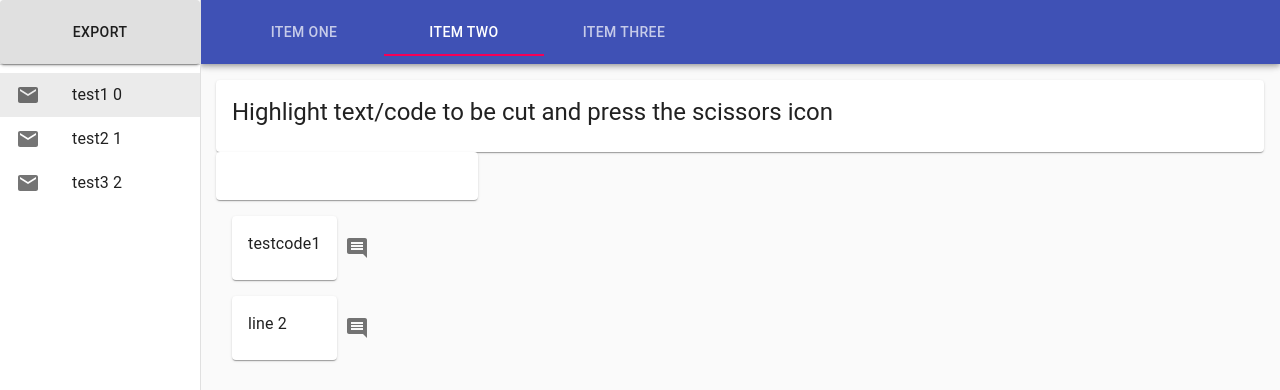
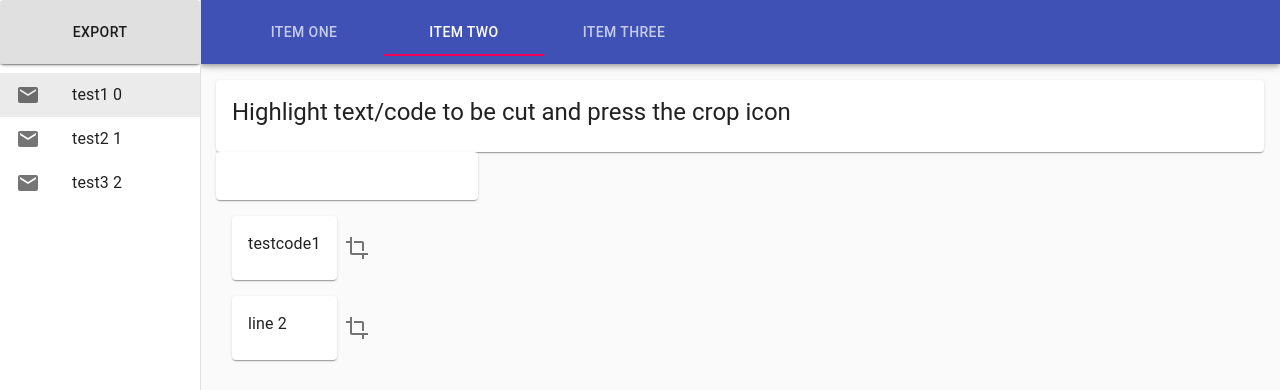
Before and after one commit to Chr1stian/masterapp, a React (Create React App) app: page / in a window 1280 px wide. Both pictures are taken after a click on the tab "ITEM TWO". Shown: the top 390 px of the page. Built offline with nearby package versions, Linux system fonts and the light colour scheme.

Commit message:
Changed to more descriptive icon

```diff
--- a/src/components/CodeOutput.tsx
+++ b/src/components/CodeOutput.tsx
@@ -28,7 +28,7 @@ const CodeOutput: React.FC<CodeOutputProps> = (props: CodeOutputProps) => {
   return (
     <div className={classes.wrapper}>
       <DirectionCard
-        text={"Highlight text/code to be cut and press the scissors icon"}
+        text={"Highlight text/code to be cut and press the crop icon"}
       ></DirectionCard>
       <CodeOutputGaps task={task} />
       <CodeOutputView
--- a/src/components/CodeOutputView.tsx
+++ b/src/components/CodeOutputView.tsx
@@ -10,10 +10,9 @@ import {
   IconButton,
   Card,
   Typography,
-  CardContent,
-  Button
+  CardContent
 } from "@material-ui/core";
-import CommentIcon from "@material-ui/icons/Comment";
+import CropIcon from "@material-ui/icons/Crop";
 import reactStringReplace from "react-string-replace";
 
 const useStyles = makeStyles(() =>
@@ -120,7 +119,7 @@ const CodeOutputView: React.FC<CodeOutputViewProps> = (
                     aria-label="comments"
                     onClick={(): void => handleOnClick(index, value)}
                   >
-                    <CommentIcon />
+                    <CropIcon />
                   </IconButton>
                 </ListItemSecondaryAction>
               </ListItem>
```
